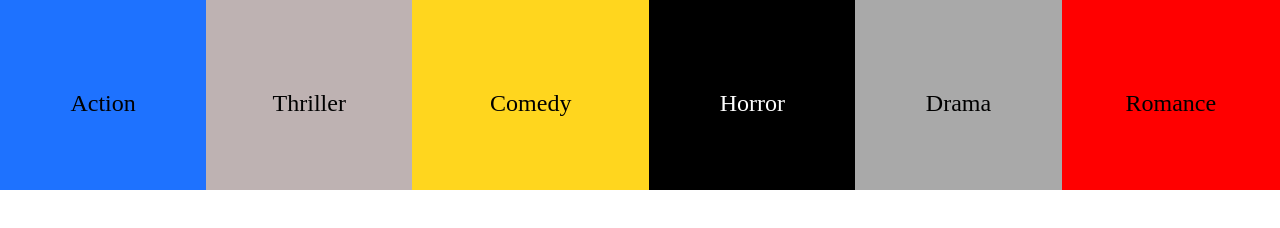
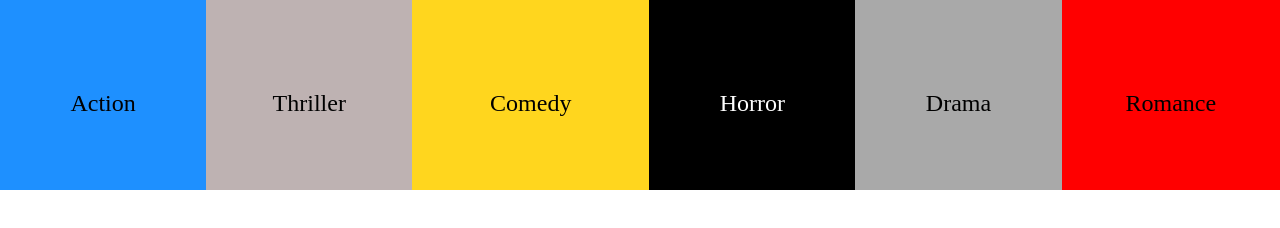
Before and after one commit to fbw-d09/uib_layout_out_of_ordinary-sbrycbc, a website: page index.html in a window 1280 px wide. Drawn offline with Linux system fonts and the light colour scheme.

Commit message:
code fixed

```diff
--- a/style.css
+++ b/style.css
@@ -18,7 +18,7 @@ html, body {
 }
 
 .action {
-    background: rgb(30, 114, 255);
+    background: rgb(30, 144, 255);
     flex-grow: 1;
 }
 
```
